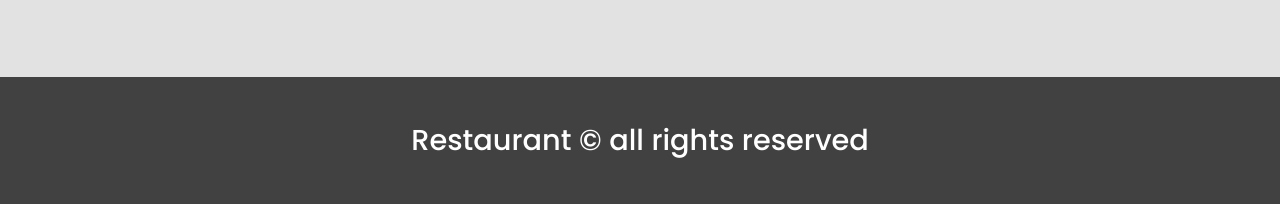
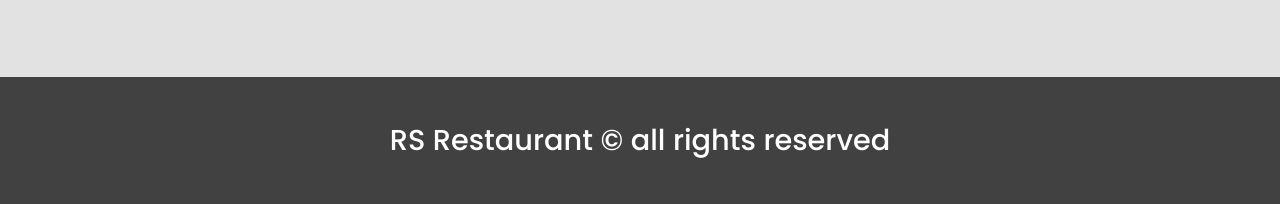
Before and after one commit to JAGAPREETHA-B/RestaurantWebsite, a plain HTML site: page index.html in a window 1280 px wide. Shown: the part 4748-4952 px from the top of the page. Drawn offline with nearby package versions, Linux system fonts and the light colour scheme.

Commit message:
Update index.html

```diff
--- a/index.html
+++ b/index.html
@@ -281,7 +281,7 @@
       </div>
     </section>
     <footer id="footer">
-      <h2>Restaurant &copy; all rights reserved</h2>
+      <h2>RS Restaurant &copy; all rights reserved</h2>
     </footer>
   </body>
   <!--
```
